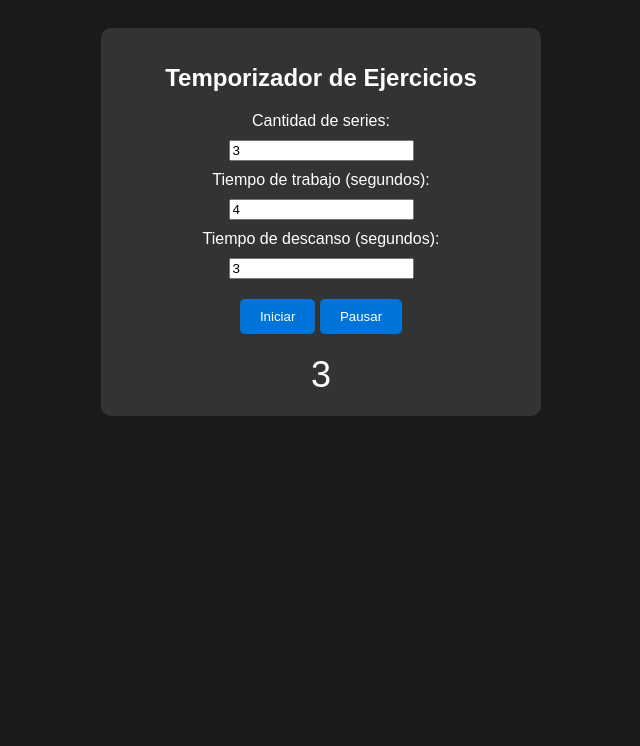
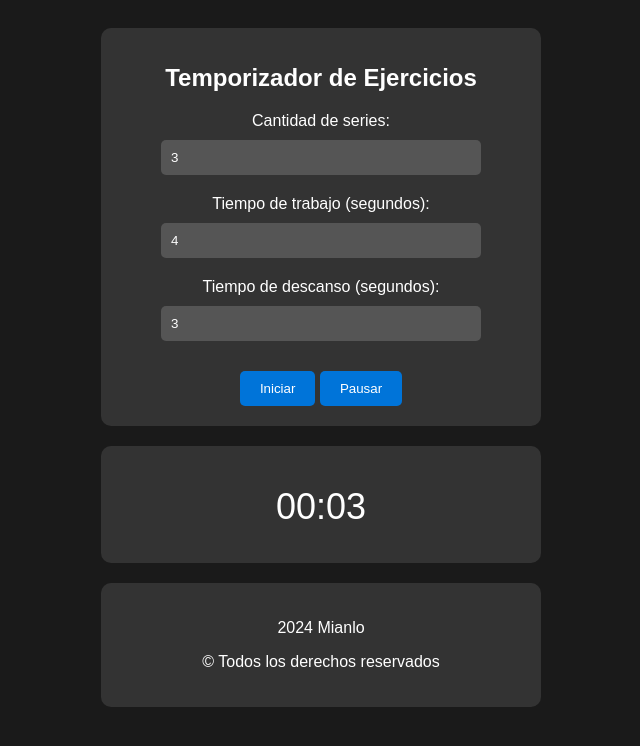
Before and after one commit to Mianlo2386/Temporizador-de-ejercicios, a plain HTML site: page index.html in a window 1280 px wide. Both pictures are taken after a click on the button "Iniciar". Shown: the whole page, without its empty margins (319-959 px from the left). Drawn offline with Linux system fonts and the light colour scheme.

Commit message:
Se agrega footer y mejora reloj

```diff
--- a/index.html
+++ b/index.html
@@ -17,8 +17,15 @@
         <input type="number" id="tiempo-descanso" min="1" value="3">
         <button id="iniciar">Iniciar</button>
         <button id="pausar">Pausar</button>
-        <div id="temporizador"></div>
     </div>
+    <div class="temporizador-container">
+        <h1 class="leyenda">Listo para empezar?</h1>
+        <div id="temporizador" class="temporizador"></div>
+    </div>
+    <footer class="footer">
+        <p>2024 Mianlo</p>
+        <p>&copy; Todos los derechos reservados</p>
+    </footer>
     <script src="script.js"></script>
 </body>
 </html>
--- a/script.js
+++ b/script.js
@@ -21,12 +21,19 @@ function iniciarTemporizador() {
     enDescanso = false;
     seriesRestantes = series;
 
+    document.querySelector('.leyenda').classList.add('oculto');
+    document.getElementById('temporizador').classList.remove('oculto');
+
     temporizadorDiv.textContent = 'GO!';
 
-    tiempoActual = tiempoTrabajo;
+    let segundosTotales = enDescanso ? tiempoDescanso : tiempoTrabajo;
 
     temporizador = setInterval(() => {
-        if (tiempoActual === 0) {
+        const minutos = Math.floor(segundosTotales / 60);
+        const segundos = segundosTotales % 60;
+        const tiempoRestante = `${minutos < 10 ? '0' : ''}${minutos}:${segundos < 10 ? '0' : ''}${segundos}`;
+
+        if (segundosTotales === 0) {
             if (!enDescanso) {
                 if (seriesRestantes === 1) {
                     clearInterval(temporizador);
@@ -35,20 +42,23 @@ function iniciarTemporizador() {
                 }
                 temporizadorDiv.textContent = 'Descanso';
                 enDescanso = true;
-                tiempoActual = tiempoDescanso;
+                segundosTotales = tiempoDescanso;
             } else {
                 seriesRestantes--;
                 temporizadorDiv.textContent = 'GO!';
                 enDescanso = false;
-                tiempoActual = tiempoTrabajo;
+                segundosTotales = tiempoTrabajo;
             }
         } else {
-            temporizadorDiv.textContent = tiempoActual;
-            tiempoActual--;
+            temporizadorDiv.textContent = tiempoRestante;
+            segundosTotales--;
         }
+
+
     }, 1000);
 }
 
 
+
 iniciarButton.addEventListener('click', iniciarTemporizador);
 pausarButton.addEventListener('click', () => clearInterval(temporizador));
--- a/styles.css
+++ b/styles.css
@@ -14,16 +14,61 @@ body {
     border-radius: 10px;
 }
 
+.temporizador-container {
+    max-width: 400px;
+    margin: 0 auto;
+    background-color: #333;
+    padding: 20px;
+    border-radius: 10px;
+    margin-top: 20px;
+    text-align: center;
+    display: flex;
+    flex-direction: column; /* Añadimos flex-direction: column para que el contenido se alinee verticalmente */
+    align-items: center;
+}
+
+.leyenda {
+    font-size: 32px;
+    color: #ffffff;
+    /* margin-bottom: 5px;  */
+
+}
+
+.temporizador {
+    font-size: 36px;
+    color: #ffffff;
+    margin: 0 auto 15px auto; /* Centramos horizontalmente */
+}
+
+.oculto {
+    display: none;
+}
+
+
+
 h1 {
     font-size: 24px;
     margin-bottom: 20px;
 }
 
-label, input {
+label {
+    display: block;
+    margin-bottom: 10px;
+}
+
+input {
     display: block;
     margin: 0 auto;
-    margin-bottom: 10px;
+    margin-bottom: 20px;
+    background-color: #555;
+    color: #ffffff;
+    border: none;
+    border-radius: 5px;
+    padding: 10px;
+    width: 80%; /* Cambia el valor según sea necesario */
+    max-width: 300px; /* Establece un ancho máximo */
 }
+
 
 button {
     background-color: #0074d9;
@@ -39,3 +84,13 @@ button {
     font-size: 36px;
     margin-top: 20px;
 }
+.footer {
+
+    max-width: 400px;
+    margin: 20px auto;
+    background-color: #333;
+    padding: 20px;
+    border-radius: 10px;
+    color: #ffffff;
+    text-align: center;
+}
```
